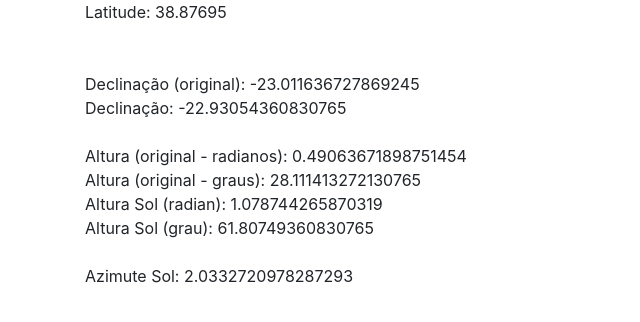
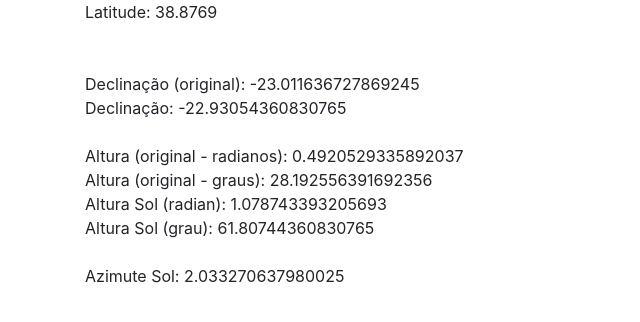
Before and after one commit to AlexandreXYZ/CGE, a plain HTML site: page Eliptica-Sol/index.html in a window 1280 px wide. Shown: the full height of the page, 0-640 px from the left. Drawn offline with nearby package versions, Linux system fonts and the light colour scheme.

Commit message:
:construction: Updates in code
Added var 'radian' in 'conv_degree()'
Turned 'original' into strings (output)
Changed 'latitude' and 'longitude' in 'index.html'

```diff
--- a/Eliptica-Sol/calc.JS
+++ b/Eliptica-Sol/calc.JS
@@ -13,22 +13,27 @@ class Calc {
 	// Equação 1
 	Altura_Sol() {
 		function conv_degree(degree) {
-		    return (degree * (Math.PI/180));
+			var radian = degree * (Math.PI/180);
+		    return radian;
 		}
 
+
+		// DECLINAÇÃO
 		//original: this.setDeclinacao(23.45 * Math.sin(conv_degree((360/365)*(284 + this.getDia_seq()))));
 		this.setDeclinacao(23.45 * Math.sin(conv_degree(360*(this.getDia_seq()-80)/365))); //usp
 		document.write("Declinação (original): -23.011636727869245<br/>");
 		document.write("Declinação: ", this.getDeclinacao(), "<br/>");
 
+		// ALTURA
 		// a = arcsen [cos (h) cos (δ) cos (φ) + sen (δ) sin (φ)]
 		//original: var altura_sol = Math.asin(Math.cos(conv_degree(this.getH())) * Math.cos(conv_degree(this.getDeclinacao())) * Math.cos(conv_degree(this.getLatitude())) + Math.sin(conv_degree(this.getDeclinacao())) * Math.sin(conv_degree(this.getLatitude())));
 		var altura_sol = Math.acos(Math.cos(conv_degree(this.getH())) * Math.cos(conv_degree(this.getDeclinacao())) * Math.cos(conv_degree(this.getLatitude())) + Math.sin(conv_degree(this.getDeclinacao())) * Math.sin(conv_degree(this.getLatitude())));
 		this.altura_sol = altura_sol;
 
+		// OUTPUT
 		document.write("<br/>");
-		document.write("Altura (original - radianos): 0.49063671898751454<br/>");
-		document.write("Altura (original - graus): 28.111413272130765<br/>");
+		document.write("Altura (original - radianos): 0.4920529335892037<br/>");
+		document.write("Altura (original - graus): 28.192556391692356<br/>");
 		document.write("Altura Sol (radian): ", altura_sol, "<br/>");
 		document.write("Altura Sol (grau): ", (altura_sol * 180/Math.PI), "<br/><br/>");
 	}
@@ -36,7 +41,8 @@ class Calc {
 	// Equação 2
 	Azimute_Sol() {
 		function conv_degree(degree) {
-		    return (degree * (Math.PI/180));
+			var radian = degree * (Math.PI/180);
+		    return radian;
 		}
 
 		// Ângulo da distância zenital
--- a/Eliptica-Sol/index.html
+++ b/Eliptica-Sol/index.html
@@ -19,7 +19,7 @@
             <script id="js-output">
 
                 // (lati, longi, h, declinacao, dia_seq)
-                let a = new Calc(38.87695,-77.04129, 0, 0, 1);
+                let a = new Calc(38.87690,-77.04130, 0, 0, 1);
                 document.write("Latitude: ", a.getLatitude(), "<br>");
 
                 //document.write("Altura: ", a.getAltura(), "<br>");
```
Also changed, not shown: Eliptica-Sol/capture.png (deleted).
